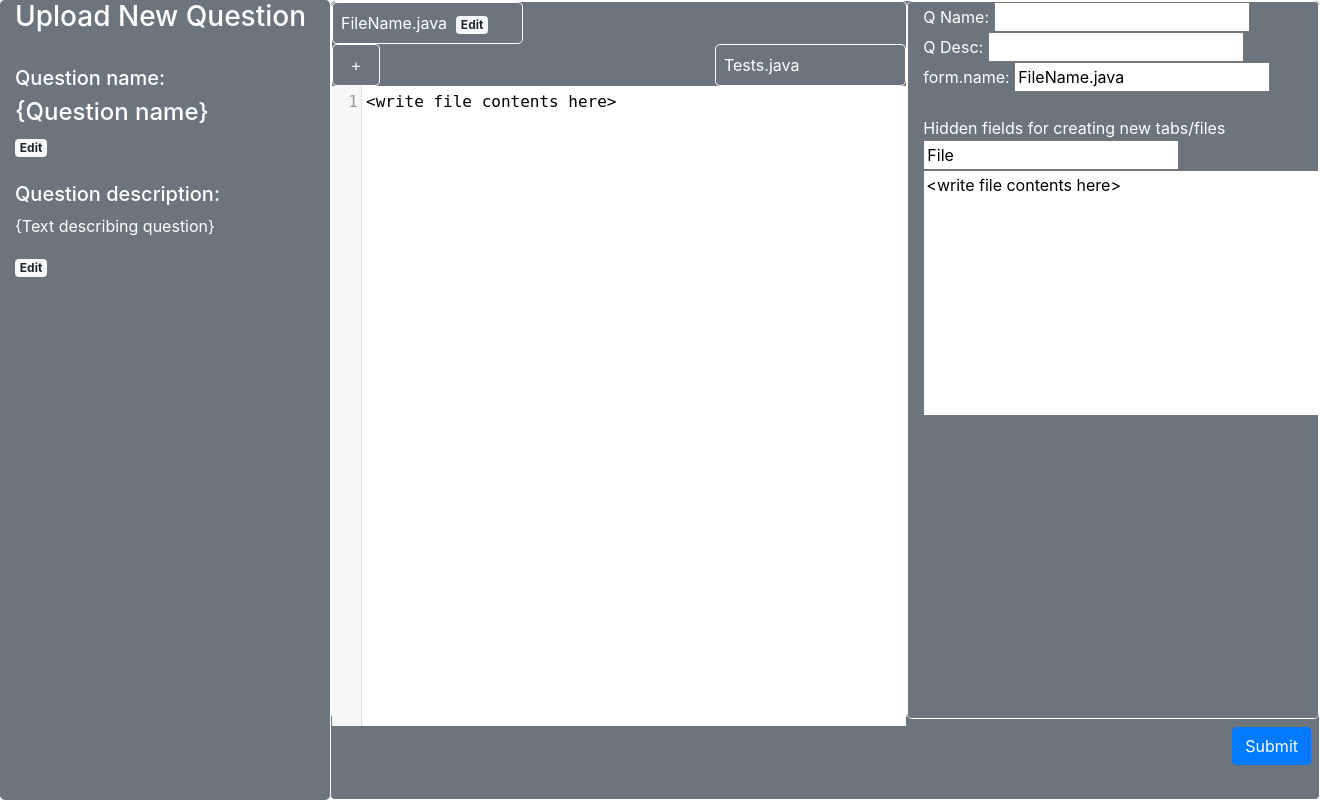
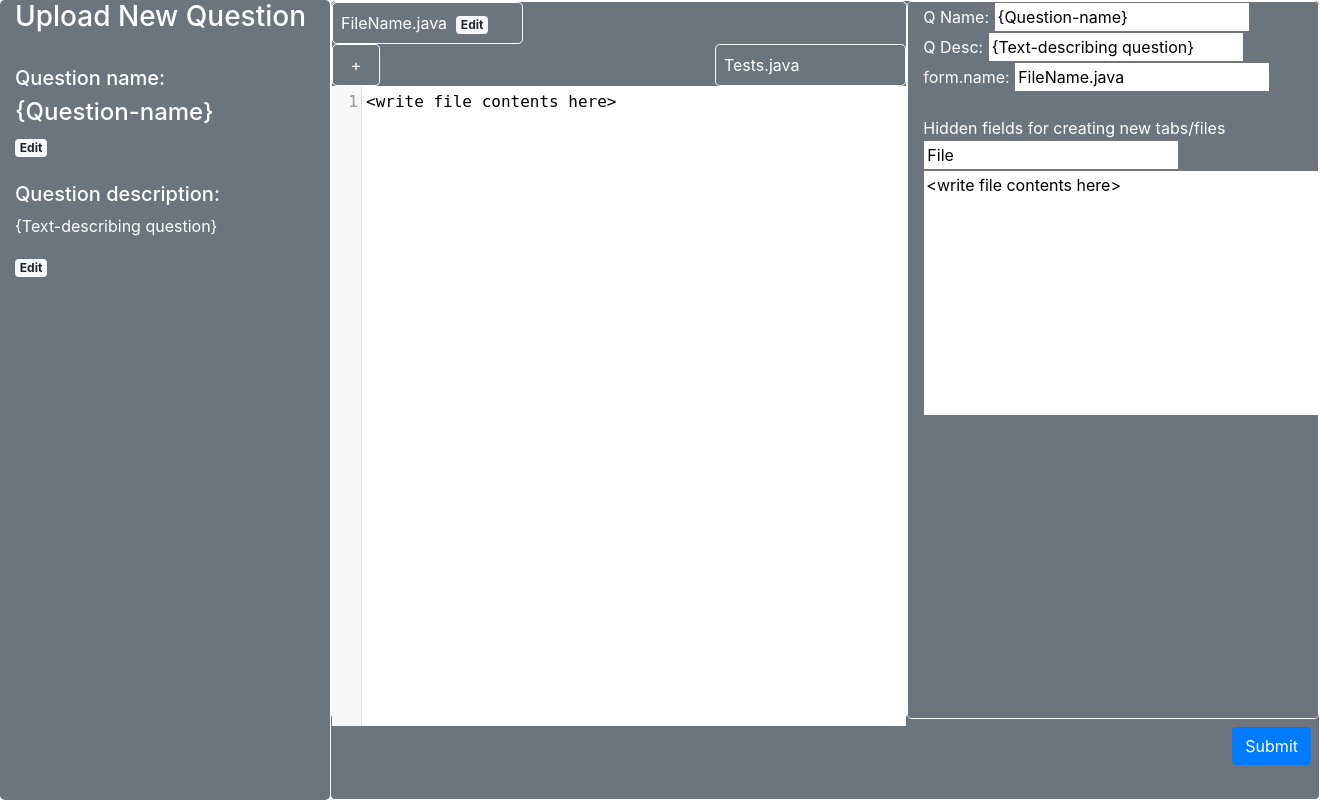
Before and after one commit to AndrewA111/ProjectWebApp, a Django app: page /question/upload/ in a window 1320 px wide; the page is wider, and only the part inside the window is pictured. Run offline with Django 3.2, Linux system fonts and the light colour scheme; some libraries are stand-ins or nearby versions.

Commit message:
Posting upload page now re-directs to upload page populated with submitted data

```diff
--- a/question/views.py
+++ b/question/views.py
@@ -188,6 +188,16 @@ def upload(request):
             'files': []
         }
 
+        # data for context dict
+
+        # populate formset with first empty/hidden entry
+        formset_data = [{
+                'name': "File",
+                'contents': "<write file contents here>",
+            },
+        ]
+        form_data = None
+
         if formset.is_valid():
 
             # loop from 2nd form (first is empty)
@@ -198,6 +208,11 @@ def upload(request):
                 API_dict['files'].append({
                     'name': cleaned_data['name'],
                     'content': cleaned_data['contents']
+                })
+
+                formset_data.append({
+                    'name': cleaned_data['name'],
+                    'contents': cleaned_data['contents']
                 })
 
 
@@ -226,6 +241,11 @@ def upload(request):
 
                 print("Results from compiler:\n" + str(json_results))
 
+                form_data = {
+                    'question_name': cleaned_data['question_name'],
+                    'question_description': cleaned_data['question_description'],
+                    'test_file': cleaned_data['test_file'],
+                }
 
             else:
                 print(upload_form.errors)
@@ -233,7 +253,7 @@ def upload(request):
 
 
             # make request
-            results = requests.post(url=API_URL, json=API_dict)
+            # results = requests.post(url=API_URL, json=API_dict)
         else:
             print(formset.errors)
 
@@ -241,15 +261,21 @@ def upload(request):
 
         # upload_form = UploadForm(request.POST)
 
+        # populate context dict forms with uploaded data
+        formset_context = UploadFileFormSet(initial=formset_data)
+        form_context = UploadForm(initial=form_data)
+        context_dict = {
+            'upload_form': form_context,
+            'upload_file_formset': formset_context,
+        }
 
-
-        return render(request, 'question/index.html')
+        return render(request, 'question/upload.html', context_dict)
 
     # Get request
     if (request.method == 'GET'):
 
 
-        upload_file_formset = UploadFileFormSet(initial=[
+        formset_context = UploadFileFormSet(initial=[
             {
                 'name': "File",
                 'contents': "<write file contents here>",
@@ -261,15 +287,17 @@ def upload(request):
         ])
 
         # form for rest of question data
-        upload_form = UploadForm(initial={
+        form_context = UploadForm(initial={
+            'question_name': "{Question-name}",
+            'question_description': "{Text-describing question}",
             'test_file': 'import static org.junit.Assert.*;\n' +
                          'import org.junit.Test;\n\n' +
                          'public class Tests{\n\n}'
         })
 
         context_dict = {
-            'upload_form': upload_form,
-            'upload_file_formset': upload_file_formset,
+            'upload_form': form_context,
+            'upload_file_formset': formset_context,
         }
 
         return render(request, 'question/upload.html', context_dict)
--- a/templates/question/upload.html
+++ b/templates/question/upload.html
@@ -30,7 +30,7 @@
 
 <!--                Question title-->
                 <h5>Question name:</h5>
-                <h4 id="questionTitle">{Question name}</h4>
+                <h4 id="questionTitle">{{ upload_form.initial.question_name }}</h4>
                 <a href="#" id="editQName" class="badge badge-light">Edit</a>
 
                 <div class="displayNone" id="qNameDiv">
@@ -43,7 +43,7 @@
 <!--                Question description-->
                 <h5>
                     Question description:</h5>
-                <p id="questionDesc">{Text describing question}</p>
+                <p id="questionDesc">{{ upload_form.initial.question_description }}</p>
                 <a href="#" id="editQDesc" class="badge badge-light">Edit</a>
 
                 <div class="displayNone" id="qDescDiv">
@@ -148,7 +148,13 @@
 
 
                                 form.name:
-                                {{ upload_file_formset.1.name }}
+
+                                {% for form in upload_file_formset %}
+                                    {% if not forloop.first %}
+                                        {{ form.name }}
+                                    {% endif %}
+                                {% endfor %}
+
                             </div>
 
 
```
